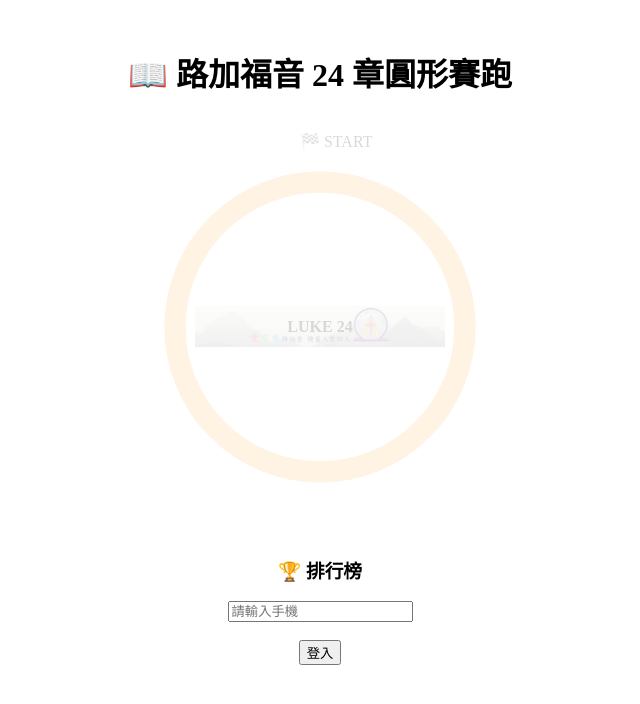
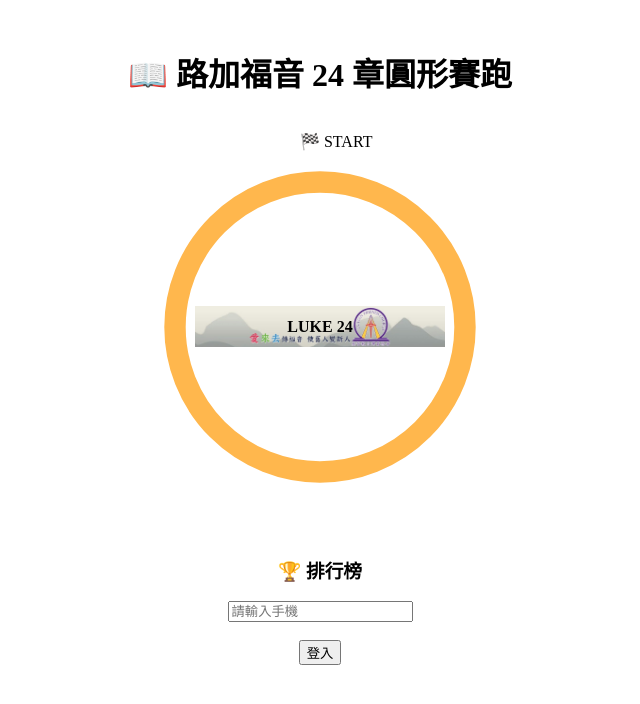
Before and after one commit to b8805014-crypto/lk24-vercel, a React (Vite) app in the folder web/: page / in a window 1280 px wide. Shown: the top 704 px of the page, without its empty margins (320-960 px from the left). Built offline with nearby package versions, Linux system fonts and the light colour scheme; the HTML template or start-up script is replaced by a standard one.

Commit message:
Update App.css

```diff
--- a/web/src/App.css
+++ b/web/src/App.css
@@ -50,7 +50,6 @@
   background-repeat: no-repeat;
   background-position: center;
   background-size: 250px;
-  opacity: 0.15;
 }
 
 /* 跑道動畫 */
```
